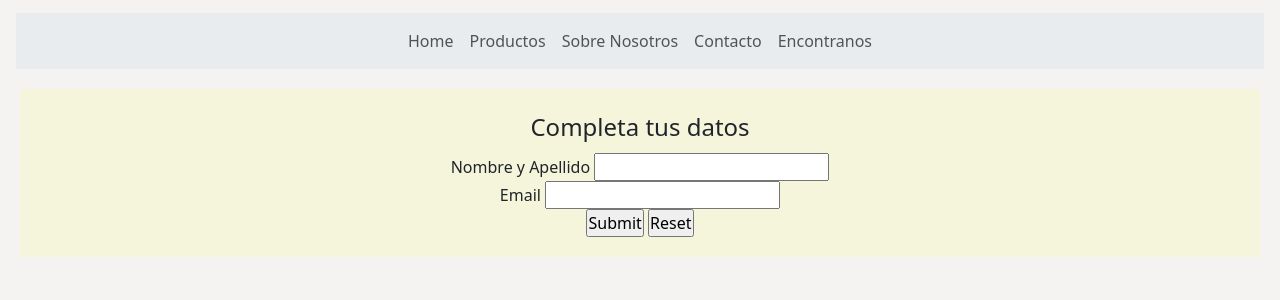
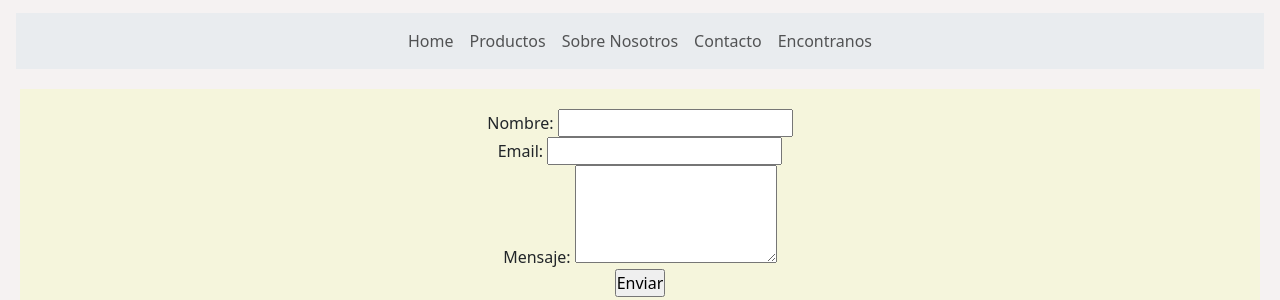
Before and after one commit to javiagostino/Tercera-Preentrega, a website: page pages/Contacto.html in a window 1280 px wide. Shown: the part 331-631 px from the top of the page. Drawn offline with nearby package versions, Linux system fonts and the light colour scheme.

Commit message:
Proyecto Final

```diff
--- a/pages/Contacto.html
+++ b/pages/Contacto.html
@@ -34,23 +34,24 @@
     <main>
 
         <form>
-            <fieldset>
-                <legend>Completa tus datos</legend>
+            <div class="form-group">
+                <label for="nombre">Nombre:</label>
+                <input type="text" id="nombre" name="nombre" required>
+            </div>
 
-                <div>
-                    <label for="">Nombre y Apellido
-                    <input type="text">
-                    <div>
-                        <label for="">Email</label>
-                        <input type="email">
-                     <div>
-                        <input type="submit">
-                        <input type="reset">
-                    </div>
-                    </label>
-                </div>
-            </fieldset>
+            <div class="form-group">
+                <label for="email">Email:</label>
+                <input type="email" id="email" name="email" required>
+            </div>
+
+            <div class="form-group">
+                <label for="mensaje">Mensaje:</label>
+                <textarea id="mensaje" name="mensaje" rows="4"></textarea>
+            </div>
+
+            <input type="submit" value="Enviar">
         </form>
+
     </main>
 
     <footer>
--- a/scss/main.scss
+++ b/scss/main.scss
@@ -31,9 +31,13 @@ header{
 }
 
 main{
+    .cinco {
+     @include flex
+    }
     h2{
      @include flex
     }
+
     h3{
       @extend %main
     }
@@ -87,7 +91,7 @@ footer{
 }
 
 @media screen and (min-width: 600px) {
-    .contenedor div img, .contenedor-tres div img {
+    .cinco, .contenedor div img, .contenedor-tres div img {
       grid-template-columns: repeat(2, 1fr);
       grid-template-rows: repeat(2, 50%);
     }
@@ -98,7 +102,7 @@ footer{
   }
 
   @media screen and (min-width: 320px) {
-    .contenedor-tres div img,
+    .cinco, .contenedor-tres div img,
     .contenedor div img {
       grid-template-columns: repeat(2, 1fr);
       grid-template-rows: repeat(2, 25%);
@@ -106,7 +110,7 @@ footer{
   }
 
   @media screen and (min-width: 1024) {
-    .contenedor div img, .contenedor-tres div img {
+    .cinco, .contenedor div img, .contenedor-tres div img {
       grid-template-columns: repeat(2, 1fr);
       grid-template-rows: repeat(2, 50%);
     }
```
Also changed, not shown: pages/Productos.html (+4 -4 lines), pages/Sobre-Nosotros.html (+6 -3 lines), css/styles.css, img/sabana infantil.jpg.
